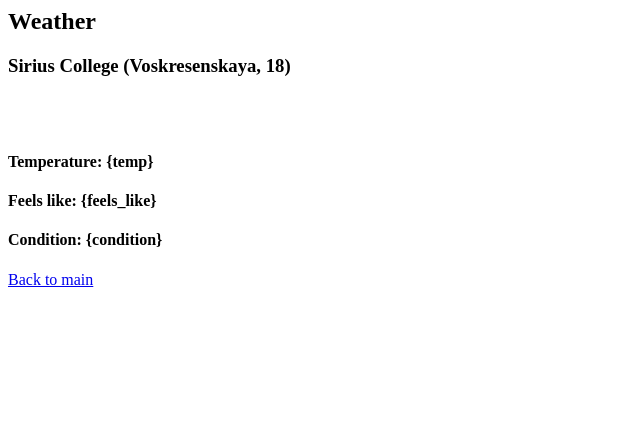
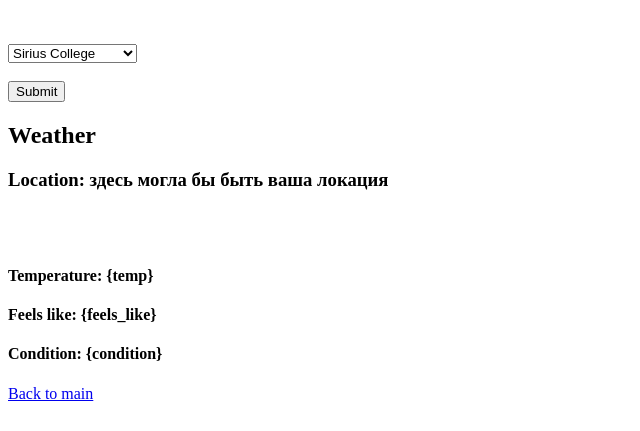
Before and after one commit to siriusdevs/rpm_simple_http_server_7_1, a Python web app: template templates/weather.html in a window 1280 px wide. Shown: the top 431 px of the page, without its empty margins (0-640 px from the left). Run offline with Jinja, Linux system fonts and the light colour scheme; the template is opened without the code that fills it, so the values that code supplies are empty.

Commit message:
weather html template form for query request

```diff
--- a/templates/weather.html
+++ b/templates/weather.html
@@ -5,11 +5,21 @@
         </title>
     </head>
     <body>
+        <br><br>
+        <form id="weather_form" action="/weather">
+            <select id="weather" name="location" form="weather_form">
+                <option value="college">Sirius College</option>
+                <option value="sochi">Sochi</option>
+                <option value="polyana">Krasnaya polyana</option>
+            </select>
+            <br><br>
+            <input type="submit">
+        </form>
         <h2>
             Weather
         </h2>
         <h3>
-            Sirius College (Voskresenskaya, 18)
+            Location: здесь могла бы быть ваша локация
         </h3>
         <br></br>
         <h4>
```
